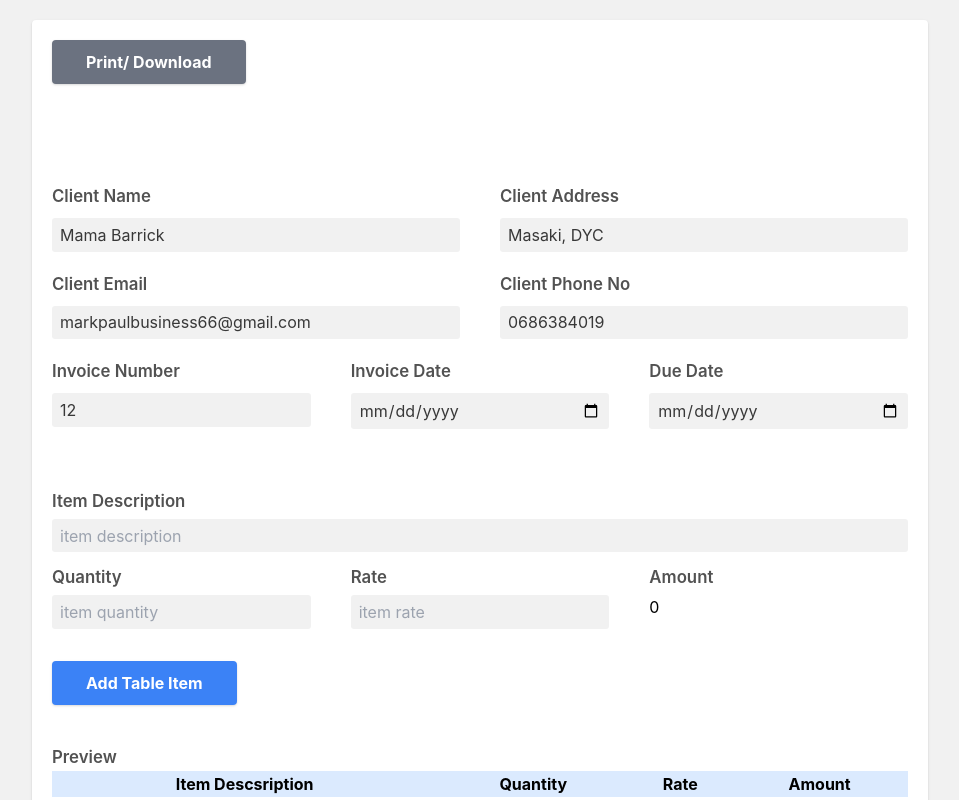
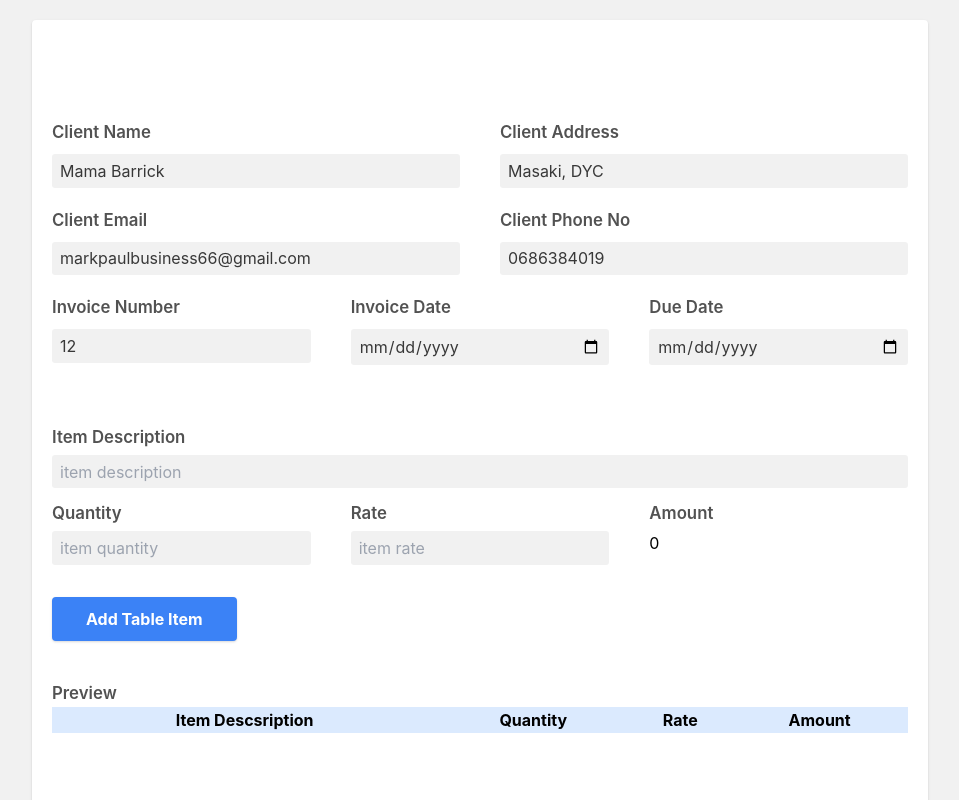
Before and after one commit to markvilly/invoicer-2024-dsc, a React (Create React App) app: page / in a window 1280 px wide. Shown: the top 800 px of the page, without its empty margins (160-1119 px from the left). Built offline with nearby package versions, Linux system fonts and the light colour scheme.

Commit message:
Fixed the print button showing on the form side.

```diff
--- a/src/App.js
+++ b/src/App.js
@@ -44,6 +44,8 @@ function App() {
   return (
     <div className="App">
       <main className="bg-white p-5 m-5 md:max-w-xl md:mx-auto lg:mx-auto xl:max-w-4xl rounded shadow">
+        {showInvoice ? (
+          <>
             <ReactToPrint
               trigger={() => (
                 <button className="bg-gray-500 text-white font-bold py-2 px-8 rounded shadow border-2 border-gray-500 hover:bg-transparent hover:text-gray-500 mb-5 transition-all duration-300 ">
@@ -52,8 +54,6 @@ function App() {
               )}
               content={() => componentRef.current}
             />
-        {showInvoice ? (
-          <>
             <div ref={componentRef} className="p-5">
               <Header handlePrint={handlePrint} />
               <MainDetails name={name} address={address} />
```
Lines whose indentation alone changed are shown as unchanged.
